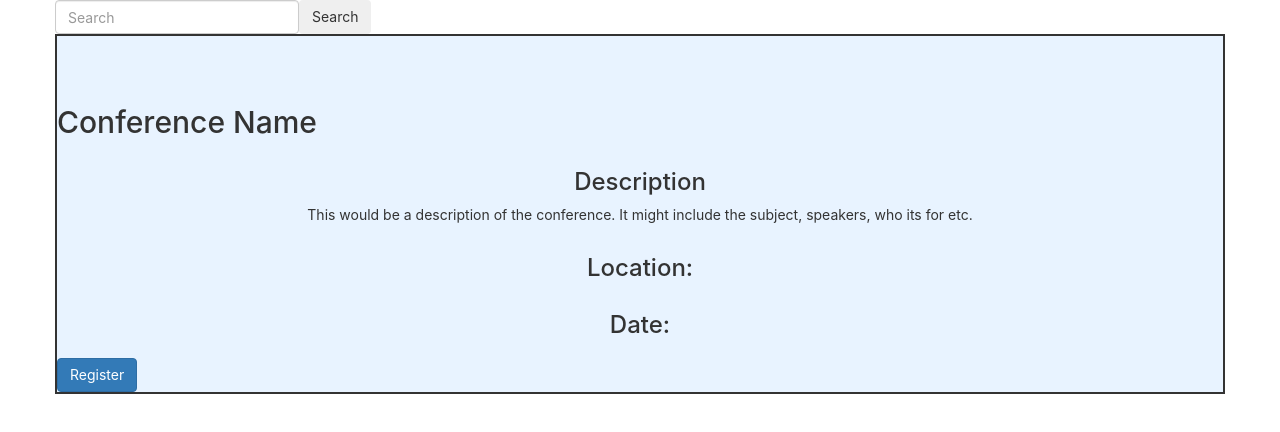
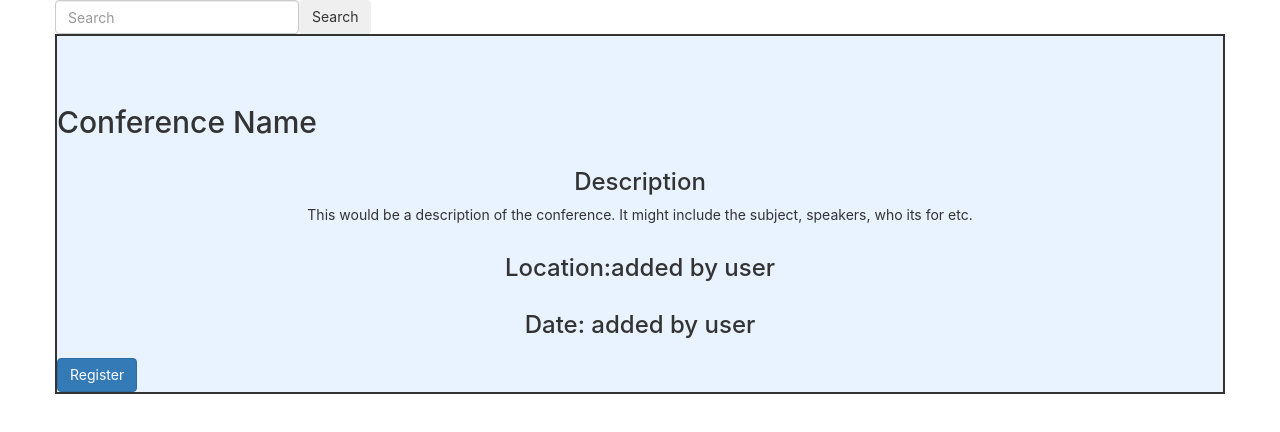
Before and after one commit to LauraCole1900/conferencePlanner, a React (Create React App) app in the folder client/: page /conference in a window 1280 px wide. Shown: the top 432 px of the page. Built offline with nearby package versions, Linux system fonts and the light colour scheme.

Commit message:
conference page basics

```diff
--- a/client/src/components/conference/index.js
+++ b/client/src/components/conference/index.js
@@ -30,10 +30,10 @@ function Conference(props) {
                 <p className="cardBody">This would be a description of the conference.  It might include the subject, speakers, who its for etc.</p>
               </Row>
               <Row>
-                <h3 className="cardBody">Location:</h3>
+                <h3 className="cardBody">Location:added by user</h3>
               </Row>
               <Row>
-                <h3 className="cardBody">Date:</h3>
+                <h3 className="cardBody">Date: added by user</h3>
               </Row>
             </Card.Text>
             <div className="btndiv">
```
